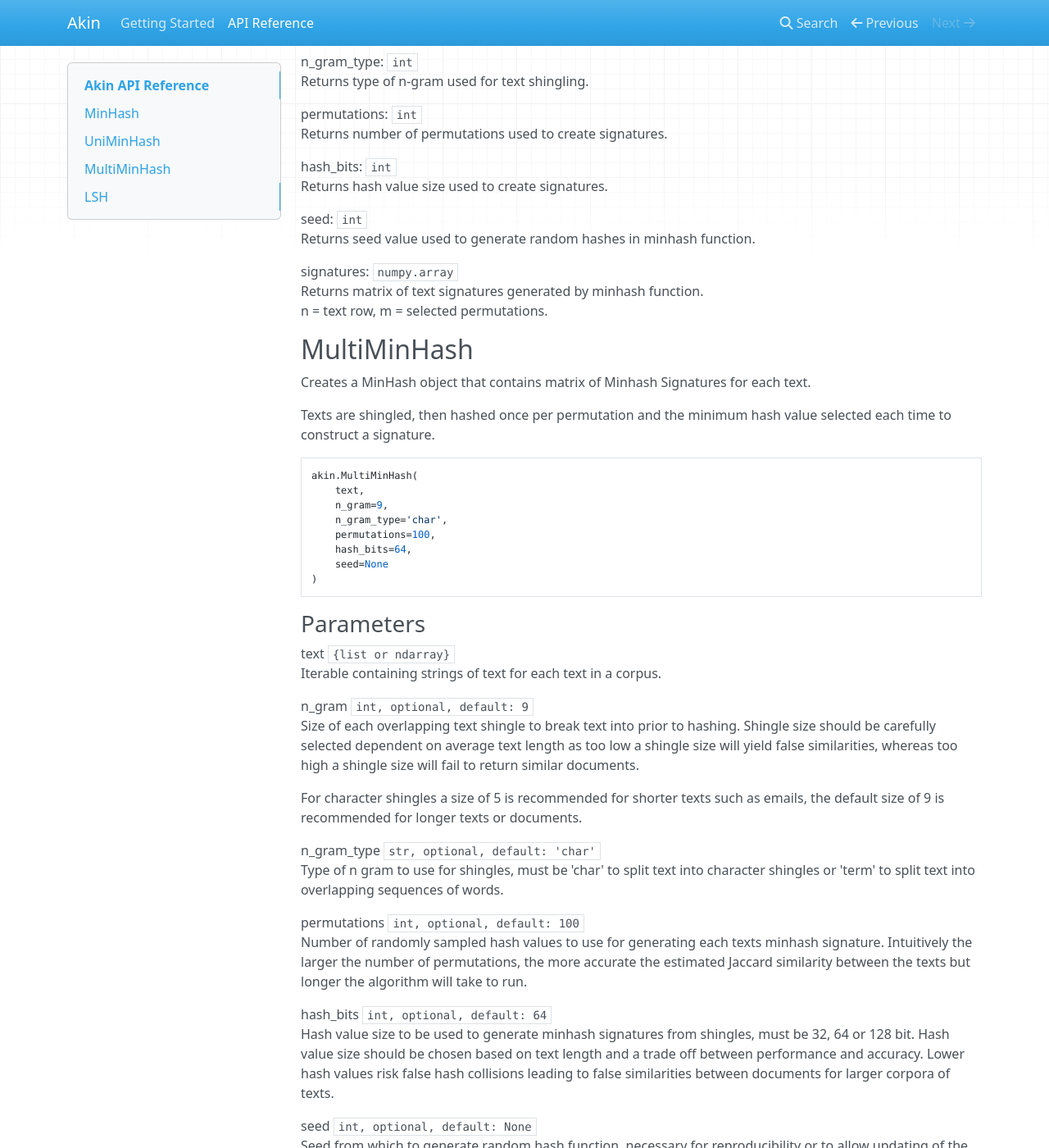
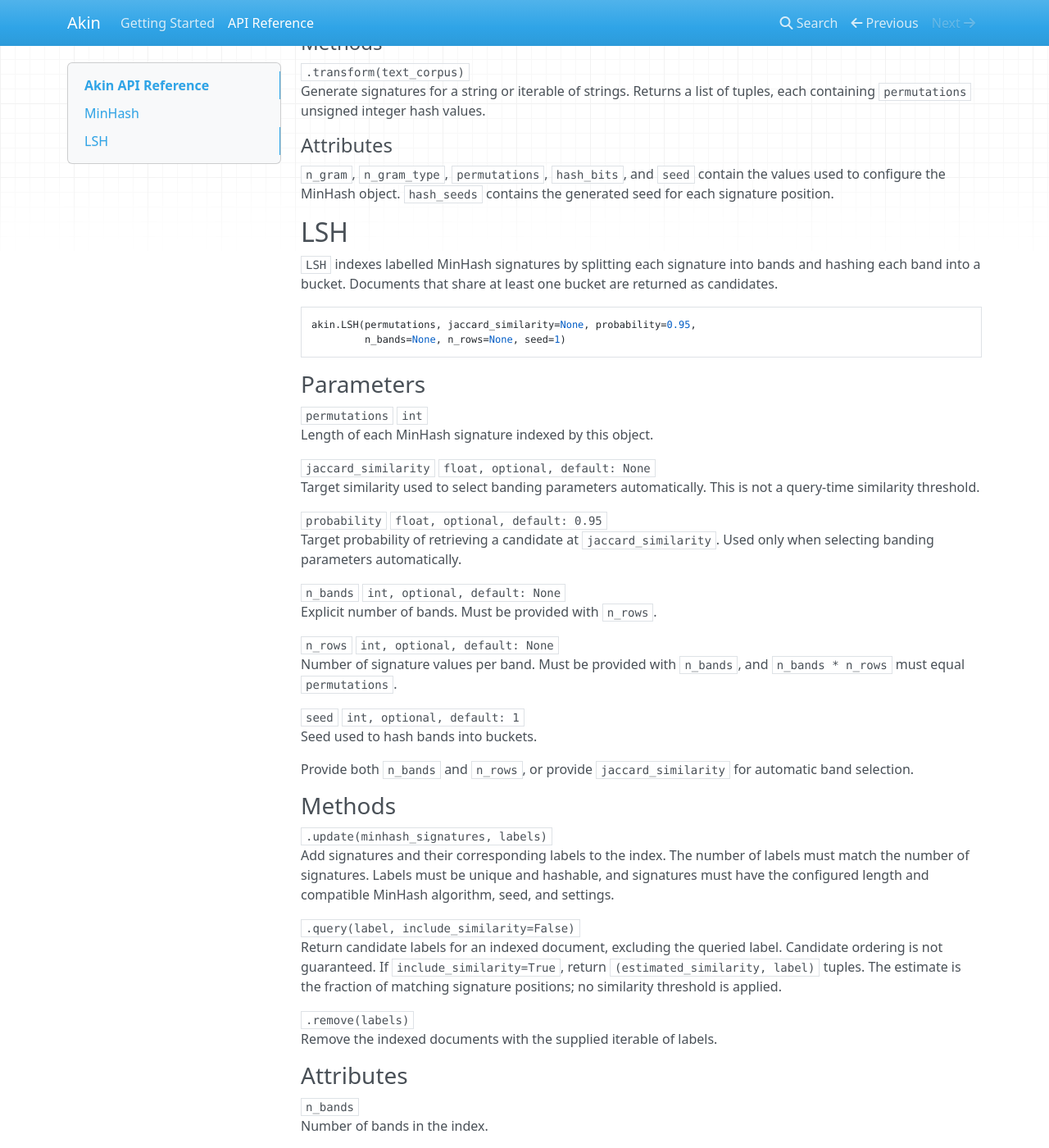
Before and after one commit to justinbt1/Akin, an MkDocs documentation site: the page built from docs/api/api_ref.md, in a window 1280 px wide and 1400 px high, scrolled down 1345 px. Shown: the whole window at 82% size. Built offline with MkDocs 1.6.1, drawn with Linux system fonts in a browser that asks for light colours; nearby versions of some CDN libraries; some of the changed text lies outside the part shown.

Commit message:
Updated docs

````diff
--- a/docs/api/api_ref.md
+++ b/docs/api/api_ref.md
@@ -1,200 +1,149 @@
 # Akin API Reference
+
 ## MinHash
-The Akin library offers two classes for generating the MinHash object: UniMinHash and MultiMinHash.
 
-## UniMinHash
-Creates a MinHash object that contains matrix of Minhash Signatures for each text.
+Akin provides `KMinHash` and `OPMinHash` for creating fixed-length signatures
+from text. Construct a MinHash object with its configuration, then call
+`transform` with one string or an iterable of strings. The result is a list of
+signature tuples, one per input text.
 
-Texts are shingled and hashed using the bottom-k variant of the MinHash algorithm, each text is hashed once and the k-smallest values selected for k permutations. This method is less computationally intensive than multi_hash but also less stable.
+Both classes create overlapping shingles. With `n_gram_type="char"`, shingles
+contain characters; with `n_gram_type="term"`, they contain whitespace-separated
+terms. Duplicate shingles within a text are collapsed.
+
+### Common parameters
+
+`n_gram` `int, optional, default: 9`
+Number of characters or terms in each shingle. Must be at least 2. A text
+without a complete shingle raises `ValueError`.
+
+`n_gram_type` `str, optional, default: "char"`
+Use `"char"` for character shingles or `"term"` for whitespace-separated
+term shingles.
+
+`permutations` `int, optional, default: 100`
+Number of values in each signature. Must be a positive integer.
+
+`hash_bits` `int, optional, default: 64`
+Hash width. Supported values are 32, 64, and 128 bits.
+
+`seed` `int, optional, default: 1`
+Seed used to generate hashes. Must be in the range `0` to `2**32 - 1`.
+Use the same seed and MinHash settings to generate reproducible, compatible
+signatures with the same MinHash algorithm.
+
+### `OPMinHash`
 
 ```python
-akin.UniMinHash(
-    text,
-    n_gram=9,
-    n_gram_type='char',
-    permutations=100,
-    hash_bits=64,
-    seed=None
-)
+akin.OPMinHash(n_gram=9, n_gram_type="char", permutations=100,
+               hash_bits=64, seed=1)
 ```
-### Parameters
-text `{list or ndarray}`
-Iterable containing strings of text for each text in a corpus.
 
-n_gram `int, optional, default: 9`
-Size of each overlapping text shingle to break text into prior to hashing. Shingle size should be carefully selected dependent on average text length as too low a shingle size will yield false similarities, whereas too high a shingle size will fail to return similar documents.
+Uses one-permutation hashing (OPH): each unique shingle is hashed once and
+assigned to one of `permutations` bins. The minimum hash in each bin is used
+in the signature. Empty bins are filled through deterministic densification.
 
-For character shingles a size of 5 is recommended for shorter texts such as emails, the default size of 9 is recommended for longer texts or documents.
+#### Methods
 
-n_gram_type `str, optional, default: 'char'`
-Type of n gram to use for shingles, must be 'char' to split text into character shingles or 'term' to split text into overlapping sequences of words.
+`.transform(text_corpus)`
+Generate signatures for a string or iterable of strings. Returns a list of
+tuples, each containing `permutations` unsigned integer hash values.
 
-permutations `int, optional, default: 100`
-Number of randomly sampled hash values to use for generating each texts minhash signature. Intuitively the larger the number of permutations, the more accurate the estimated Jaccard similarity between the texts but longer the algorithm will take to run.
+#### Attributes
 
-hash_bits `int, optional, default: 64`
-Hash value size to be used to generate minhash signatures from shingles, must be 32, 64 or 128 bit.
+`n_gram`, `n_gram_type`, `permutations`, `hash_bits`, and `seed` contain the
+values used to configure the MinHash object.
 
-Hash value size should be chosen based on text length and a trade off between performance and accuracy. Lower hash values risk false hash collisions leading to false similarities between documents for larger corpora of texts.
-
-seed `int, optional, default: None`
-Seed from which to generate random hash function, necessary for reproducibility or to allow updating of the LSH model with new minhash values later.
-
-### Properties
-n_gram: `int`
-Returns size of each overlapping text shingle used to create minhash signatures.
-
-n_gram_type: `int`
-Returns type of n-gram used for text shingling.
-
-permutations: `int`
-Returns number of permutations used to create signatures.
-
-hash_bits: `int`
-Returns hash value size used to create signatures.
-
-seed: `int`
-Returns seed value used to generate random hashes in minhash function.
-
-signatures: `numpy.array`
-Returns matrix of text signatures generated by minhash function.
-n = text row, m = selected permutations.
-
-## MultiMinHash
-Creates a MinHash object that contains matrix of Minhash Signatures for each text.
-
-Texts are shingled, then hashed once per permutation and the minimum hash value selected each time to construct a signature.
+### `KMinHash`
 
 ```python
-akin.MultiMinHash(
-    text,
-    n_gram=9,
-    n_gram_type='char',
-    permutations=100,
-    hash_bits=64,
-    seed=None
-)
+akin.KMinHash(n_gram=9, n_gram_type="char", permutations=100,
+              hash_bits=64, seed=1)
 ```
-### Parameters
-text `{list or ndarray}`
-Iterable containing strings of text for each text in a corpus.
 
-n_gram `int, optional, default: 9`
-Size of each overlapping text shingle to break text into prior to hashing. Shingle size should be carefully selected dependent on average text length as too low a shingle size will yield false similarities, whereas too high a shingle size will fail to return similar documents.
+Uses an independent seeded hash function for each signature position. Each
+position contains the minimum hash value for that function across the text's
+unique shingles.
 
-For character shingles a size of 5 is recommended for shorter texts such as emails, the default size of 9 is recommended for longer texts or documents.
+#### Methods
 
-n_gram_type `str, optional, default: 'char'`
-Type of n gram to use for shingles, must be 'char' to split text into character shingles or 'term' to split text into overlapping sequences of words.
+`.transform(text_corpus)`
+Generate signatures for a string or iterable of strings. Returns a list of
+tuples, each containing `permutations` unsigned integer hash values.
 
-permutations `int, optional, default: 100`
-Number of randomly sampled hash values to use for generating each texts minhash signature. Intuitively the larger the number of permutations, the more accurate the estimated Jaccard similarity between the texts but longer the algorithm will take to run.
+#### Attributes
 
-hash_bits `int, optional, default: 64`
-Hash value size to be used to generate minhash signatures from shingles, must be 32, 64 or 128 bit. Hash value size should be chosen based on text length and a trade off between performance and accuracy. Lower hash values risk false hash collisions leading to false similarities between documents for larger corpora of texts.
-
-seed `int, optional, default: None`
-Seed from which to generate random hash function, necessary for reproducibility or to allow updating of the LSH model with new minhash values later.
-
-### Properties
-n_gram: `int`
-Returns size of each overlapping text shingle used to create minhash signatures.
-
-n_gram_type: `int`
-Returns type of n-gram used for text shingling.
-
-permutations: `int`
-Returns number of permutations used to create signatures.
-
-hash_bits: `int`
-Returns hash value size used to create signatures.
-
-seed: `int`
-Returns seed value used to generate random hashes in minhash function.
-
-signatures: `numpy.array`
-Returns matrix of text signatures generated by minhash function.
-n = text row, m = selected permutations.
+`n_gram`, `n_gram_type`, `permutations`, `hash_bits`, and `seed` contain the
+values used to configure the MinHash object. `hash_seeds` contains the
+generated seed for each signature position.
 
 ## LSH
-Creates an LSH model of text similarity that can be used to return similar texts based on estimated Jaccard similarity.
+
+`LSH` indexes labelled MinHash signatures by splitting each signature into
+bands and hashing each band into a bucket. Documents that share at least one
+bucket are returned as candidates.
 
 ```python
-akin.LSH(permutations, no_of_bands=None, seed=1)
+akin.LSH(permutations, jaccard_similarity=None, probability=0.95,
+         n_bands=None, n_rows=None, seed=1)
 ```
+
 ### Parameters
-permutations `int`
-Number of permutations used in minhashing signatures MultiMinHash or UniMultiHash.
 
-no_of_bands `optional, default: permutations // 2`
-Number of bands to break minhash signature into before hashing into buckets. A smaller number of bands will result in a stricter algorithm, requiring larger possibly leading to false negatives missing some similar texts, whereas a higher number may lead to false similarities.
+`permutations` `int`
+Length of each MinHash signature indexed by this object.
 
-seed `int optional, default: 1`
-Seed from which to generate random hash function, necessary for reproducibility or to allow updating of the LSH model with new minhash values later.
+`jaccard_similarity` `float, optional, default: None`
+Target similarity used to select banding parameters automatically. This is
+not a query-time similarity threshold.
+
+`probability` `float, optional, default: 0.95`
+Target probability of retrieving a candidate at `jaccard_similarity`.
+Used only when selecting banding parameters automatically.
+
+`n_bands` `int, optional, default: None`
+Explicit number of bands. Must be provided with `n_rows`.
+
+`n_rows` `int, optional, default: None`
+Number of signature values per band. Must be provided with `n_bands`, and
+`n_bands * n_rows` must equal `permutations`.
+
+`seed` `int, optional, default: 1`
+Seed used to hash bands into buckets.
+
+Provide both `n_bands` and `n_rows`, or provide `jaccard_similarity` for
+automatic band selection.
 
 ### Methods
-```python
-.update(minhash_signatures, labels)
-```
-Updates model with minhash signatures and their corresponding labels.
 
-minhash `list`
-MinHash object containing signatures of new texts, parameters must match any previous MinHash objects.
+`.update(minhash_signatures, labels)`
+Add signatures and their corresponding labels to the index. The number of
+labels must match the number of signatures. Labels must be unique and
+hashable, and signatures must have the configured length and compatible
+MinHash algorithm, seed, and settings.
 
-new_labels `list`
-List, array or Pandas series containing unique labels for each text.
+`.query(label, include_similarity=False)`
+Return candidate labels for an indexed document, excluding the queried
+label. Candidate ordering is not guaranteed. If `include_similarity=True`,
+return `(estimated_similarity, label)` tuples. The estimate is the fraction
+of matching signature positions; no similarity threshold is applied.
 
-```python
-.query(label, min_jaccard=None, sensitivity=1, include_similarity=False)
-```
-Returns list of near-duplicates for text with provided label.
+`.remove(labels)`
+Remove the indexed documents with the supplied iterable of labels.
 
-label `str`
-Label of text for which to return near-duplicates.
+### Attributes
 
-min_jaccard `float optional, default: None`
-Minimum Jaccard Similarity for texts to be returned as near duplicates.
-If specified the Jaccard similarity for each candidate near-duplicate signature will be explicitly calculated,
-improving accuaracy but also increasing run time.
+`n_bands`
+Number of bands in the index.
 
-sensitivity `int optional, default: 1`
-umber of unique buckets two ids must co-occur in to be considered a candidate near-duplicate pair.
+`n_rows`
+Number of signature values in each band.
 
-include_similarity `bool optional, default: False`
-Return similarity score alongside estimated near duplicates, if selected scores are returned as a list of (label, score) tuples.
-Note, a min_jaccard score must be provided.
+`permutations`
+Expected length of each indexed MinHash signature.
 
-```python
-.remove(labels)
-```
-Remove label and associated text signature from model.
+`seed`
+Seed used to hash bands.
 
-labels `list`
-List of labels to remove from the LSH model.
-
-```python
-.adjacency_list(labels=None, min_jaccard=None, sensitivity=1)
-```
-Returns an adjacency list dictionary mapping all labels to their estimated near duplicates.
-Can be used to create an undirected graph for texts in the LSH object.
-
-label `list optional, default: None`
-List of labels to limit the adjacency list to.
-
-min_jaccard `float optional, default: None`
-Minimum Jaccard Similarity for texts to be returned as near duplicates.
-If specified the Jaccard similarity for each candidate near-duplicate signature will be explicitly calculated,
-improving accuaracy but also increasing run time.
-
-sensitivity `int optional, default: 1`
-umber of unique buckets two ids must co-occur in to be considered a candidate near-duplicate pair.
-
-### Properties
-no_of_bands: `int`
-Number of bands used in LSH model.
-
-seed: `int`
-Seed used to generate random hash function.
-
-permutations: `int`
-Number of permutations used to create minhash signatures used in LSH model.
+`keys`
+Mapping from indexed labels to their stored signatures.
````
